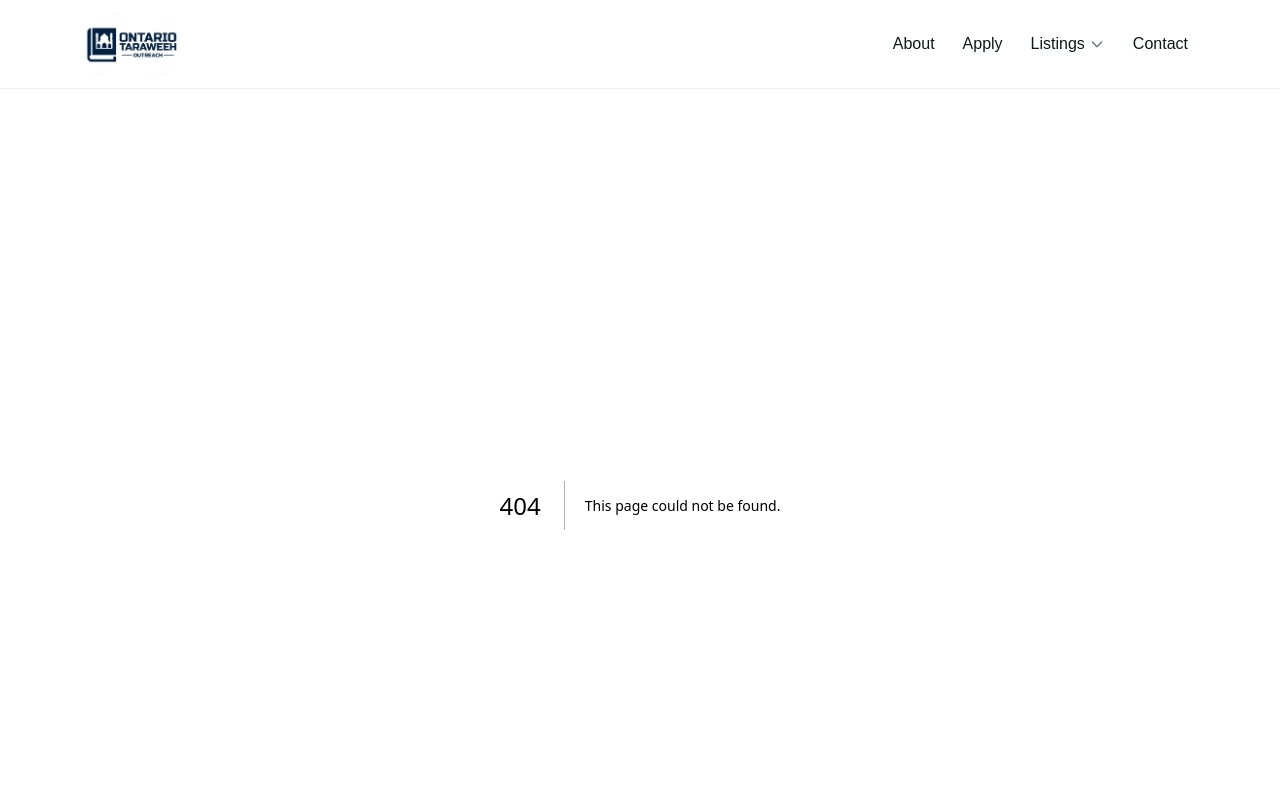
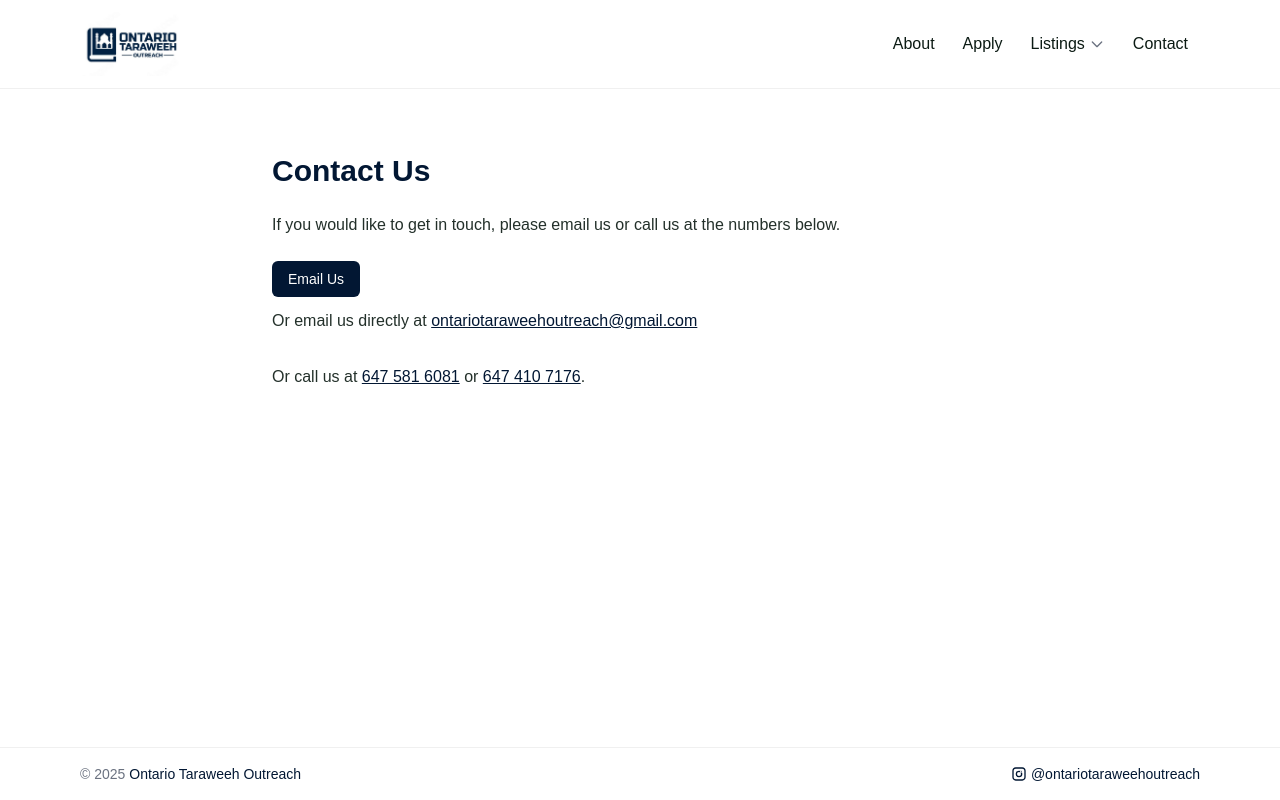
Before and after one commit to Zaydqadri/OTO_Web_Dev, a Next.js app: page /contact in a window 1280 px wide. Before the commit this address had no page. Shown: the top 800 px of the page. Built offline with nearby package versions, Linux system fonts and the light colour scheme.

Commit message:
contact page created

```diff
--- /dev/null
+++ b/src/pages/contact.tsx
@@ -0,0 +1,44 @@
+export default function ContactPage() {
+  const email = "ontariotaraweehoutreach@gmail.com";
+
+  return (
+    <section className="mx-auto max-w-3xl px-4 py-12">
+      <h1 className="text-3xl font-bold mb-6 text-[var(--brand)]">Contact Us</h1>
+
+      <p className="mb-6 text-[var(--ink)]/90">
+        If you would like to get in touch, please email us or call us at the numbers below.
+      </p>
+
+      {/* Email Button (smaller, subtle) */}
+      <a
+        href={`mailto:${email}`}
+        className="inline-block mb-3 px-4 py-2 rounded-md bg-[var(--brand)] text-white text-sm font-medium hover:bg-[var(--brand-dark)] transition-colors"
+      >
+        Email Us
+      </a>
+
+      {/* Visible email link */}
+      <p className="mb-8 text-[var(--ink)]/90">
+        Or email us directly at{" "}
+        <a
+          href={`mailto:${email}`}
+          className="underline text-[var(--brand)]"
+        >
+          {email}
+        </a>
+      </p>
+
+      {/* Phone numbers */}
+      <p className="text-[var(--ink)]/90">
+        Or call us at{" "}
+        <a href="tel:16475816081" className="underline text-[var(--brand)]">
+          647&nbsp;581&nbsp;6081
+        </a>{" "}
+        or{" "}
+        <a href="tel:16474107176" className="underline text-[var(--brand)]">
+          647&nbsp;410&nbsp;7176
+        </a>.
+      </p>
+    </section>
+  );
+}
```
